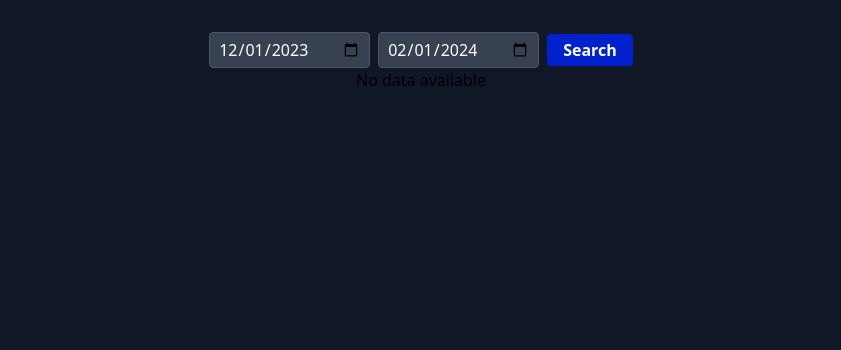
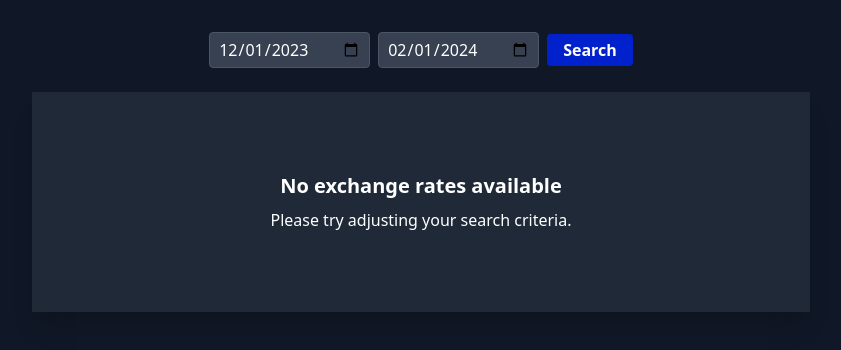
Before and after one commit to se-omar/swipex-challenge, a React (Vite) app: page / in a window 1280 px wide. Shown: the top 350 px of the page, without its empty margins (219-1060 px from the left). Built offline with nearby package versions, Linux system fonts and the light colour scheme.

Commit message:
improve empty state component

```diff
--- a/src/components/RatesTable/RatesTable.tsx
+++ b/src/components/RatesTable/RatesTable.tsx
@@ -59,7 +59,17 @@ const RatesTable = ({ currentRates }: Props) => {
 };
 
 const EmptyState = () => {
-  return <h1>No data available</h1>;
+  return (
+    <div className="w-auto xl:w-8/12 mb-12 xl:mb-0 px-4 mx-auto mt-6">
+      <div className="relative flex flex-col min-w-0 break-words w-full mb-6 shadow-xl rounded border-gray-700">
+        <div className="flex items-center justify-center bg-gray-800 text-white py-20">
+          <div className="text-center">
+            <p className="text-xl font-semibold">No exchange rates available</p>
+            <p className="mt-2">Please try adjusting your search criteria.</p>
+          </div>
+        </div>
+      </div>
+    </div>
+  );
 };
-
 export default RatesTable;
```
